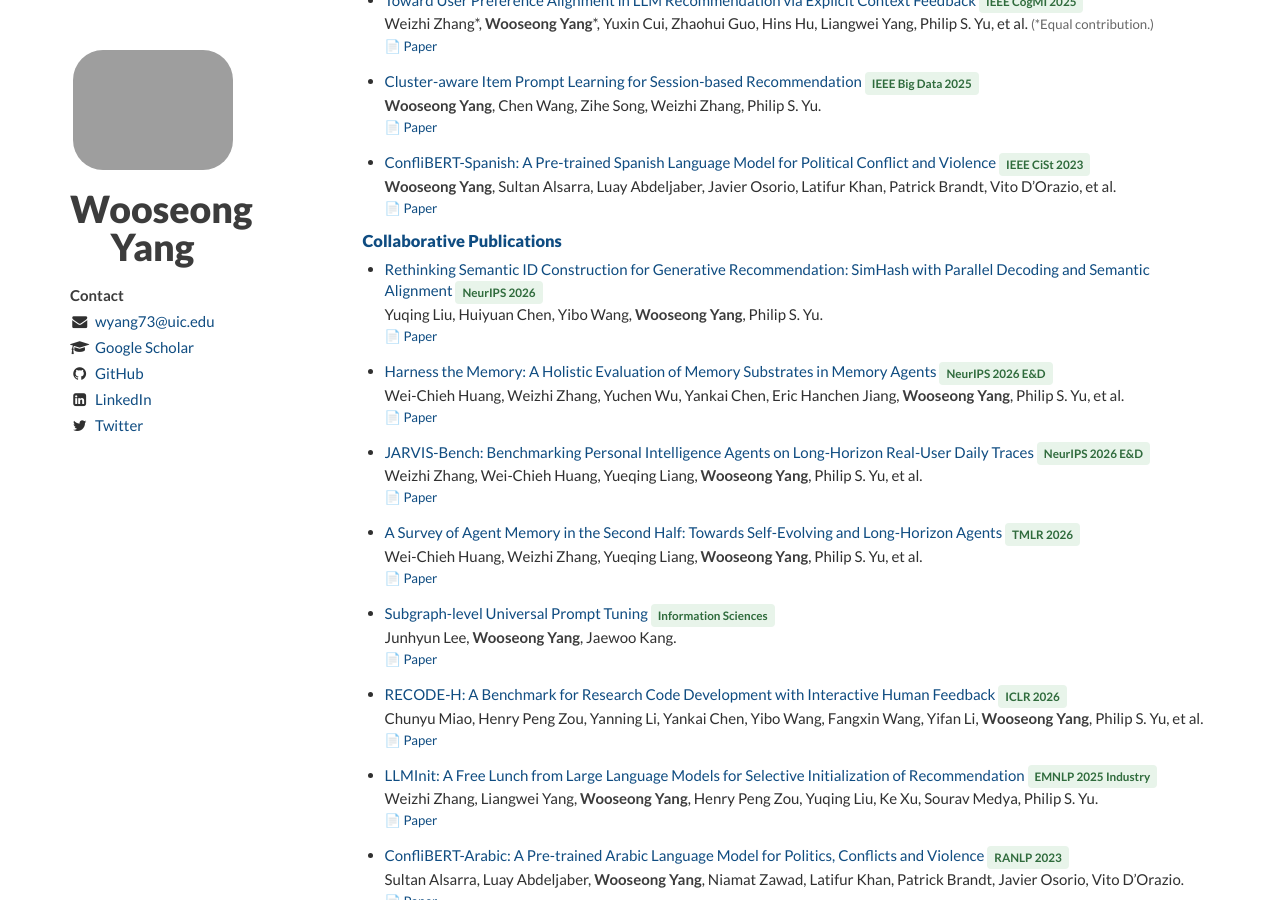
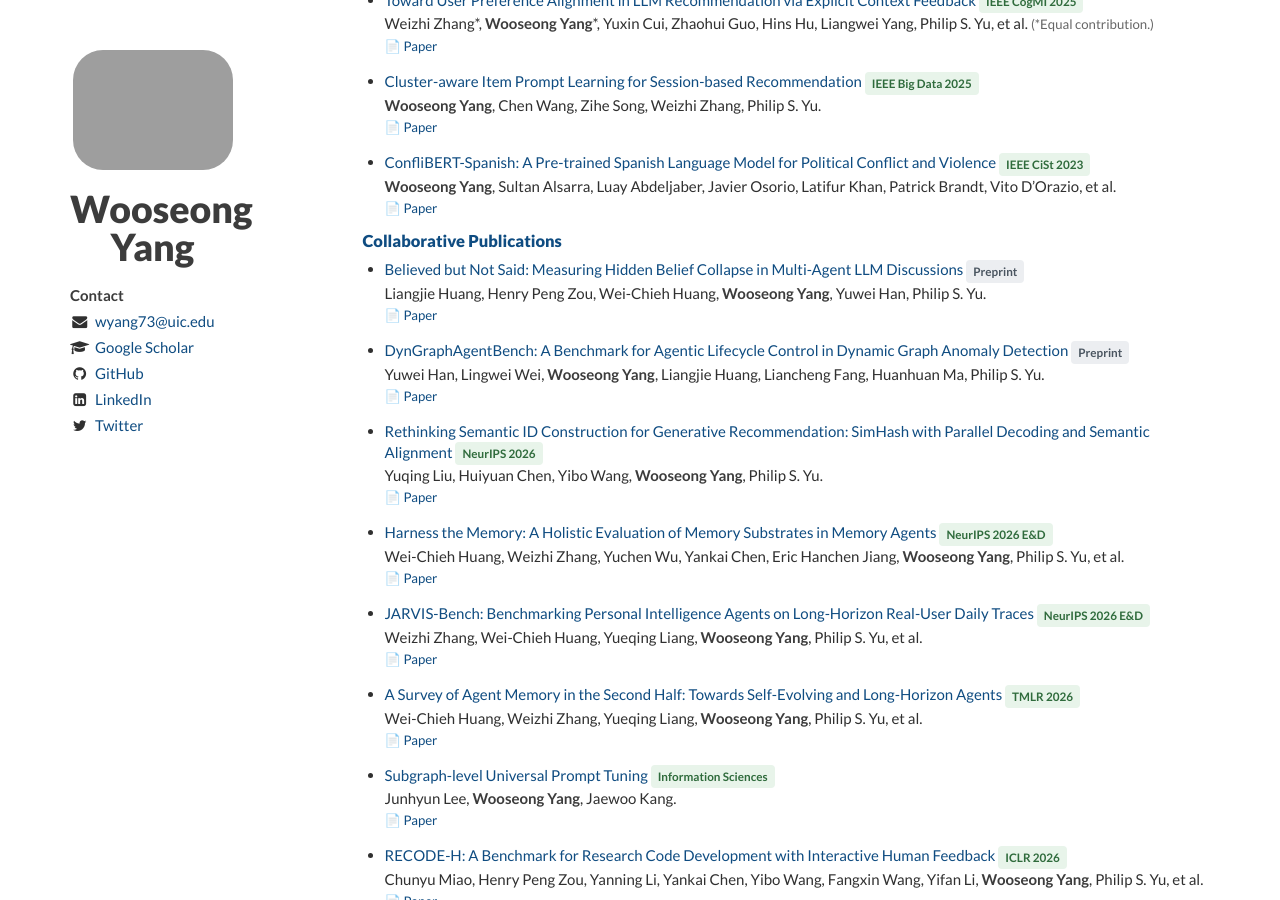
Before and after one commit to WooseongYang/WooseongYang.github.io, a Jekyll site: the page built from index.html, in a window 1280 px wide and 900 px high, scrolled down 1405 px. Built offline with Jekyll 4.4.1, drawn with Linux system fonts in a browser that asks for light colours; nearby versions of some CDN libraries; the list of posts is cut into pages by our own code.

Commit message:
Add two co-authored preprints (Believed but Not Said, DynGraphAgentBench)
Co-Authored-By: Claude Sonnet 5.5 <noreply@anthropic.com>

```diff
--- a/_includes/publications.html
+++ b/_includes/publications.html
@@ -43,6 +43,20 @@
     <h2>Collaborative Publications</h2>
 
     <ul style="padding-left: 22px;">
+        <li style="margin-bottom: 14px;">
+            <span class="paper_link">Believed but Not Said: Measuring Hidden Belief Collapse in Multi-Agent LLM Discussions</span>
+            <span style="display:inline-block; background:#eceef1; color:#4a5560; font-size:78%; font-weight:600; padding:1px 7px; border-radius:4px; vertical-align:middle;">Preprint</span><br/>
+            <span>Liangjie Huang, Henry Peng Zou, Wei-Chieh Huang, <em>Wooseong Yang</em>, Yuwei Han, Philip S. Yu.</span><br/>
+            <span style="font-size:88%;"><a href="https://arxiv.org/abs/2610.22138">📄 Paper</a></span>
+        </li>
+
+        <li style="margin-bottom: 14px;">
+            <span class="paper_link">DynGraphAgentBench: A Benchmark for Agentic Lifecycle Control in Dynamic Graph Anomaly Detection</span>
+            <span style="display:inline-block; background:#eceef1; color:#4a5560; font-size:78%; font-weight:600; padding:1px 7px; border-radius:4px; vertical-align:middle;">Preprint</span><br/>
+            <span>Yuwei Han, Lingwei Wei, <em>Wooseong Yang</em>, Liangjie Huang, Liancheng Fang, Huanhuan Ma, Philip S. Yu.</span><br/>
+            <span style="font-size:88%;"><a href="https://arxiv.org/abs/2609.33980">📄 Paper</a></span>
+        </li>
+
         <li style="margin-bottom: 14px;">
             <span class="paper_link">Rethinking Semantic ID Construction for Generative Recommendation: SimHash with Parallel Decoding and Semantic Alignment</span>
             <span style="display:inline-block; background:#e8f4ea; color:#2f6b3c; font-size:78%; font-weight:600; padding:1px 7px; border-radius:4px; vertical-align:middle;">NeurIPS 2026</span><br/>
```
